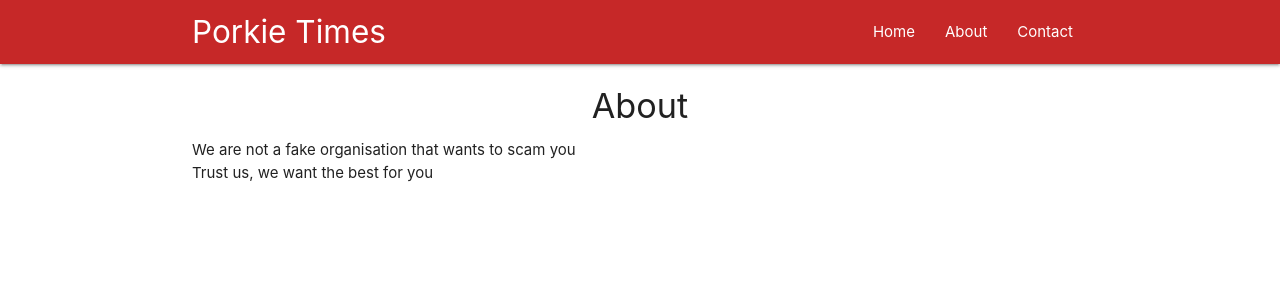
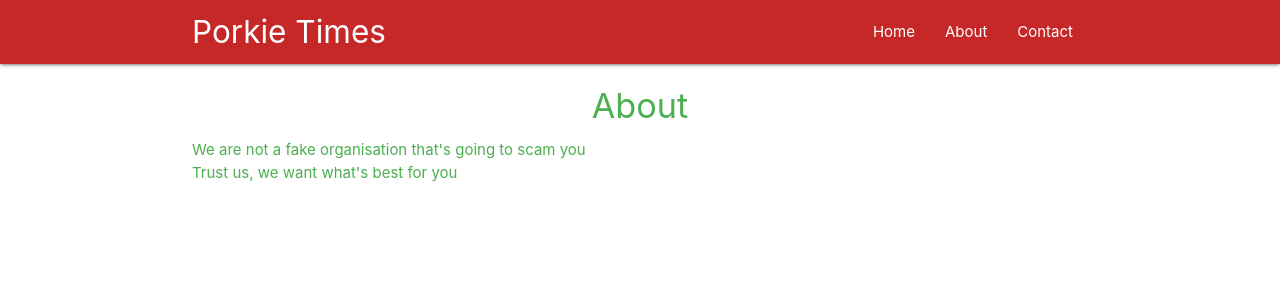
Before and after one commit to brk-a/poketimes, a React (Create React App) app: page /about in a window 1280 px wide. Shown: the top 300 px of the page. Built offline with nearby package versions, Linux system fonts and the light colour scheme.

Commit message:
Porkie Times: HOCs; create and implement a HOC

```diff
--- a/src/components/About.js
+++ b/src/components/About.js
@@ -1,14 +1,15 @@
 import React from 'react';
+import Rainbow from '../hoc/Rainbow';
 
 const About = () => {
     return(
         <div className='container'>
             <h4 className='center'> About </h4>
-            <p> We are not a fake organisation that wants to scam you<br/>
-                Trust us, we want the best for you
+            <p> We are not a fake organisation that's going to scam you<br/>
+                Trust us, we want what's best for you
             </p>
         </div>
     );
 }
 
-export default About
+export default Rainbow(About)
--- a/src/components/Contact.js
+++ b/src/components/Contact.js
@@ -11,7 +11,7 @@ const Contact = () => {
     return (
         <div className='container'>
             <h4 className='center'>Contact</h4>
-            <p> Find us at 5.5 ReLiars Plaza, Pork Pie Av, La La London</p>
+            <p> Find us at 0.5 ReLiars Plaza, Pork Pie Av, La La London</p>
         </div>
     );
 }
--- a/src/components/Home.js
+++ b/src/components/Home.js
@@ -5,7 +5,7 @@ const Home = () => {
     return(
         <div className='container'>
             <h4 className='center'>Home</h4>
-            <p> We tell porkies here at Porkie Times</p>
+            <p> We always tell porkies here at Porkie Times</p>
         </div>
     );
 }
--- /dev/null
+++ b/src/hoc/Rainbow.js
@@ -0,0 +1,17 @@
+import { React } from "react";
+
+const Rainbow = (WrappedComponent) => {
+    const colours = ['red', 'black', 'green', 'blue', 'orange', 'pink'];
+    const randomColour = colours[Math.floor(Math.random()* colours.length)];
+    const className = randomColour + '-text';
+
+    return(props) => {
+        return(
+            <div className={className}>
+                <WrappedComponent {...props}/>
+            </div>
+        );
+    }
+}
+
+export default Rainbow
```
